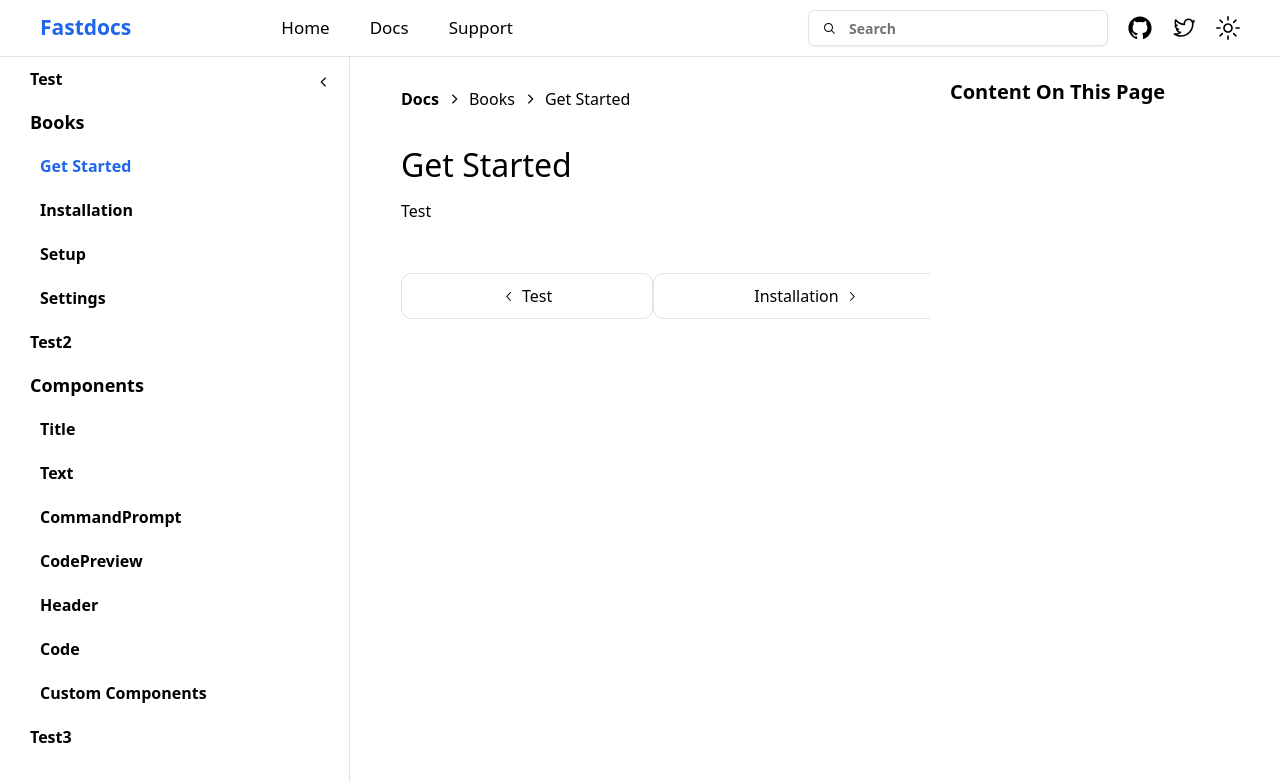
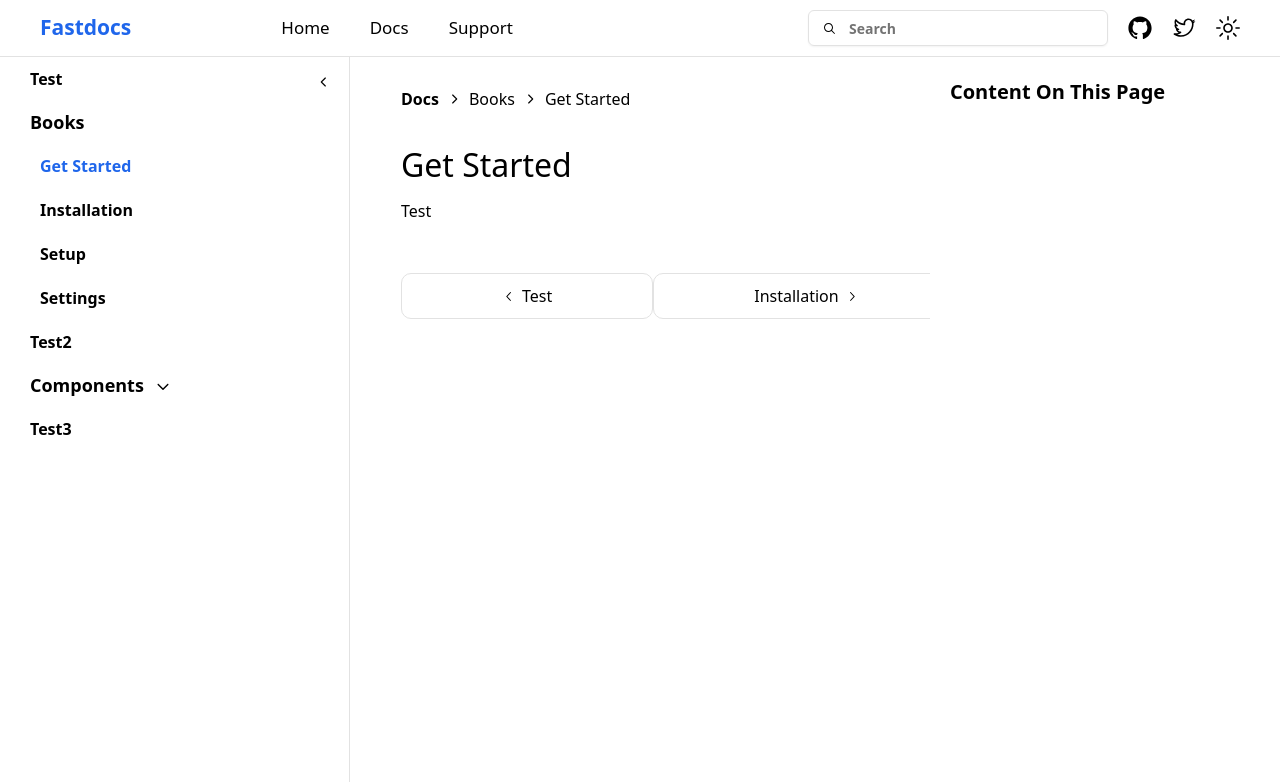
Before and after one commit to NikolajRask/fastdocs, a Next.js app: page /docs in a window 1280 px wide. Shown: the top 782 px of the page. Built offline with nearby package versions, Linux system fonts and the light colour scheme.

Commit message:
Added always open in section

```diff
--- a/src/docs/ui/components/Sidebar/Sidebar.tsx
+++ b/src/docs/ui/components/Sidebar/Sidebar.tsx
@@ -51,7 +51,7 @@ const Sidebar = ({
             )
           } else {
             return (
-            <SidebarSection key={i} name={section.section} alwaysOpen={true}>
+            <SidebarSection key={i} name={section.section} alwaysOpen={sections?.find((x) => x.name == section.section)?.alwaysOpen ?? true}>
               {
                 section.titles.map((title, index) => {
                   return (
```
